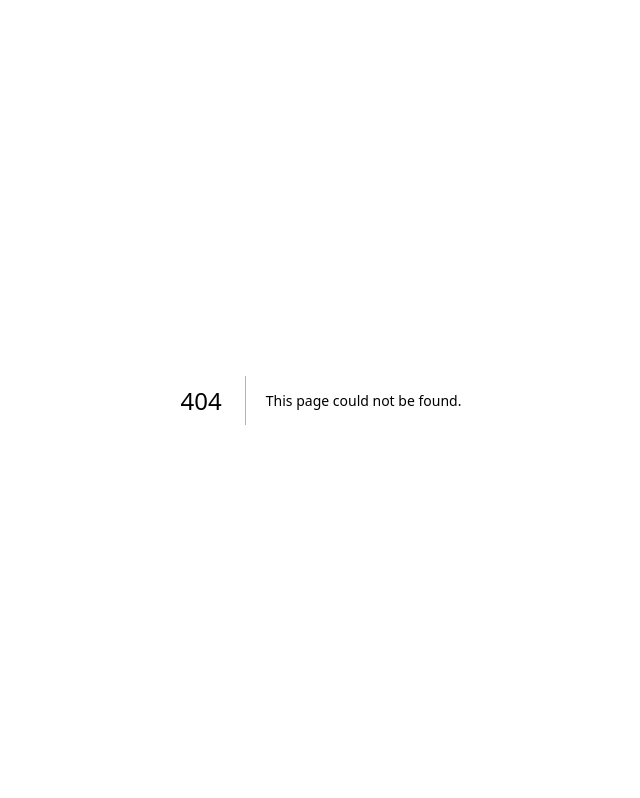
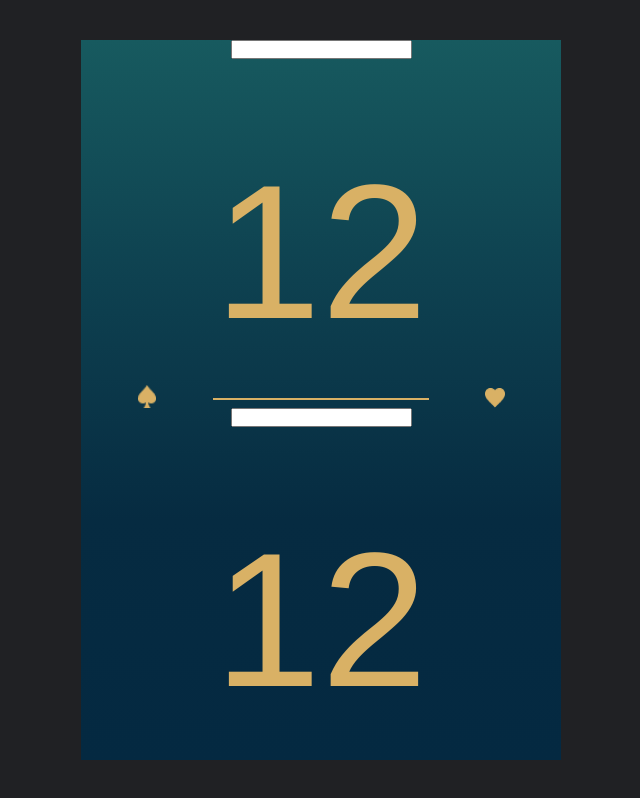
Before and after one commit to Sidneycarlinijr/marcadortruco2, a Next.js app: page /gameScorer in a window 1280 px wide. Before the commit this address had no page. Shown: the whole page, without its empty margins (319-959 px from the left). Built offline with nearby package versions, Linux system fonts and the light colour scheme; a web font is replaced by a local one.

Commit message:
gameScorer screen

```diff
--- /dev/null
+++ b/src/pages/gameScorer.tsx
@@ -0,0 +1,152 @@
+import Image from 'next/image';
+import React, { Component } from 'react';
+import styled from 'styled-components';
+import Clown from '../styles/assets/clown.svg'
+import Spades from '../styles/assets/spades.png'
+import Hearts from '../styles/assets/hearts.png'
+import Clubs from '../styles/assets/clubs.png'
+import Diamonds from '../styles/assets/diamonds.png'
+import Link from 'next/link';
+
+const HomeContainer = styled.div`
+  display: flex;
+  justify-content: center;
+  align-items: center;
+  height: 100vh;
+  width: 100vw;
+  background-color: #202124;
+
+  @media (max-width: 750px) {
+    position: fixed;
+    height: 100%;
+    width: 100%;
+  }
+`;
+
+const CenteredDiv = styled.div`
+  background: linear-gradient(#175A5F, #0E4150, #062B41, #042941);
+  width: 30rem;
+  height: 45rem;
+  display: flex;
+  flex-direction: column;
+  justify-content: center;
+  align-items: center;
+
+  @media (max-width: 750px) {
+    height: 100%;
+    width: 100%;
+  }
+`;
+
+const Mid = styled.div`
+  flex: none;
+
+  display: flex;
+  height: 1rem;
+  width: 100%;
+`
+const FlexScoreDiv = styled.div`
+  display: flex;
+  flex: 1;
+  flex-direction: column;
+  justify-content: center;
+  align-items: center;
+`
+const MidFirstDiv = styled.div`
+  display: flex;
+  flex: none;
+  height: 100%;
+  width: 100%;
+  align-items: flex-end;
+`
+
+const SpadesCenteredFlexDiv = styled.div`
+  display: flex;
+  justify-content: center;
+  flex: 1;
+`;
+
+const LineOnCenterDiv = styled.div`
+  display: flex;
+  align-items: flex-end;
+  flex: none;
+  width: 45%;
+  height: 100%;
+  margin-bottom: 0.5rem;
+`;
+
+const Hr = styled.hr`
+  border: 1px solid #D9B165;
+  width: 100%;
+`;
+
+const HeartsContainerFlexDiv = styled.div`
+  display: flex;
+  justify-content: center;
+  flex: 1;
+`;
+
+const ScoreNumber = styled.h2`
+  font-size: 12rem;
+  color: #D9B165;
+  font-weight: normal;
+`;
+
+const TeamNameTextDiv = styled.div`
+  flex: 1;
+`
+const QuantityOfTeamPointsDiv = styled.div`
+  flex: none;
+  display: flex;
+  align-items: center;
+  justify-content: center;
+  height: 80%;
+  width: 100%;
+`
+
+const TeamNameInput = styled.input`
+`
+
+class GameScorer extends Component {
+  render() {
+    return (
+      <div>
+        <HomeContainer>
+          <CenteredDiv>
+            <FlexScoreDiv>
+                <TeamNameTextDiv>
+                    <TeamNameInput/>
+                </TeamNameTextDiv>
+                <QuantityOfTeamPointsDiv>
+                    <ScoreNumber>12</ScoreNumber>
+                </QuantityOfTeamPointsDiv>
+            </FlexScoreDiv>
+            <Mid>
+              <MidFirstDiv>
+                <SpadesCenteredFlexDiv>
+                  <Image src={Spades} alt="spades" width={18} height={23} />
+                </SpadesCenteredFlexDiv>
+                <LineOnCenterDiv>
+                  <Hr />
+                </LineOnCenterDiv>
+                <HeartsContainerFlexDiv>
+                  <Image src={Hearts} alt="hearts" width={20} height={20}/>
+                </HeartsContainerFlexDiv>
+              </MidFirstDiv>
+            </Mid>
+            <FlexScoreDiv>
+                <TeamNameTextDiv>
+                    <TeamNameInput/>
+                </TeamNameTextDiv>
+                <QuantityOfTeamPointsDiv>
+                    <ScoreNumber>12</ScoreNumber>
+                </QuantityOfTeamPointsDiv>
+            </FlexScoreDiv>
+          </CenteredDiv>
+        </HomeContainer>
+      </div>
+    );
+  }
+}
+
+export default GameScorer;
```
Also changed, not shown: src/pages/index.tsx (+6 -3 lines).
